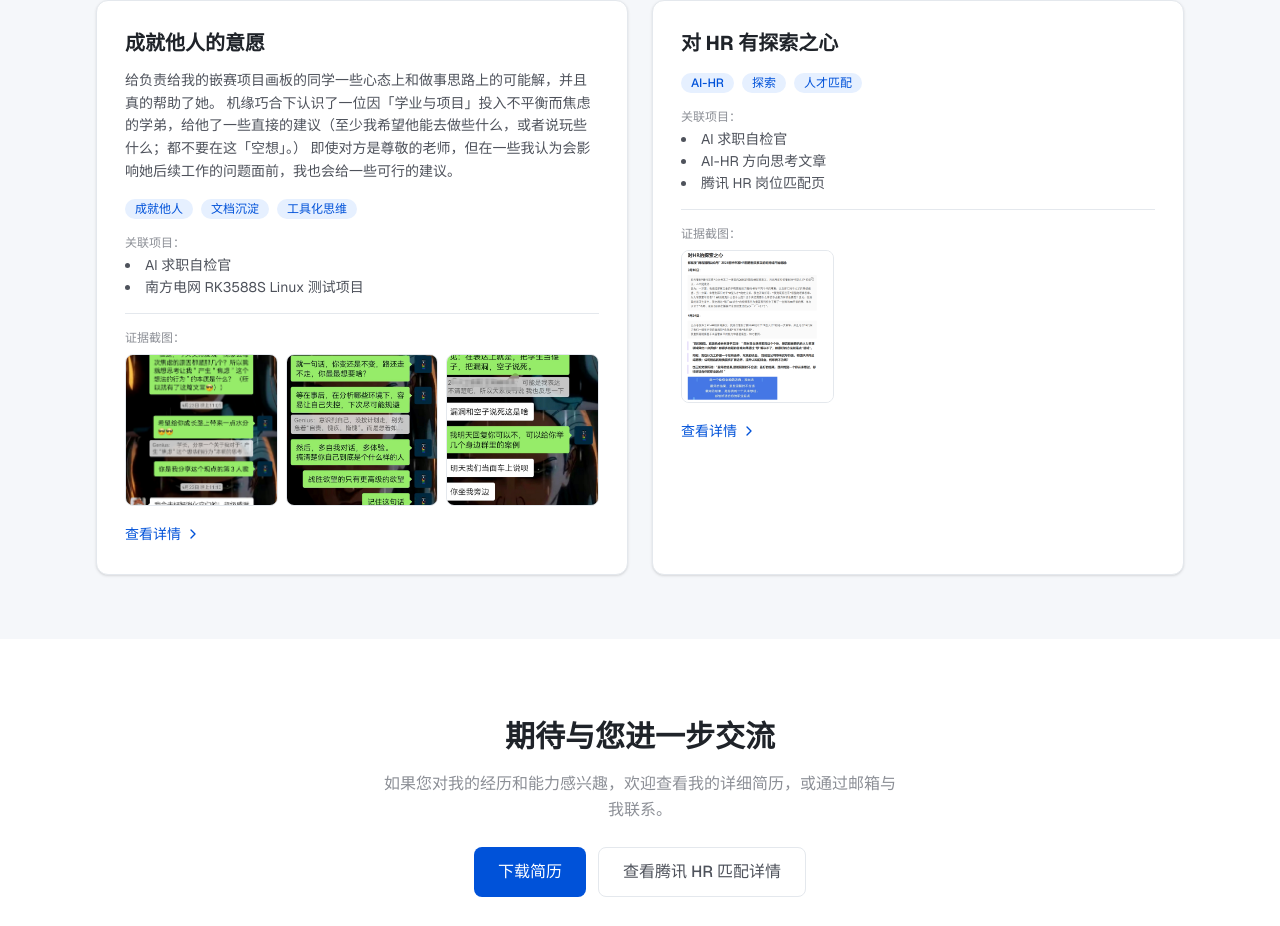
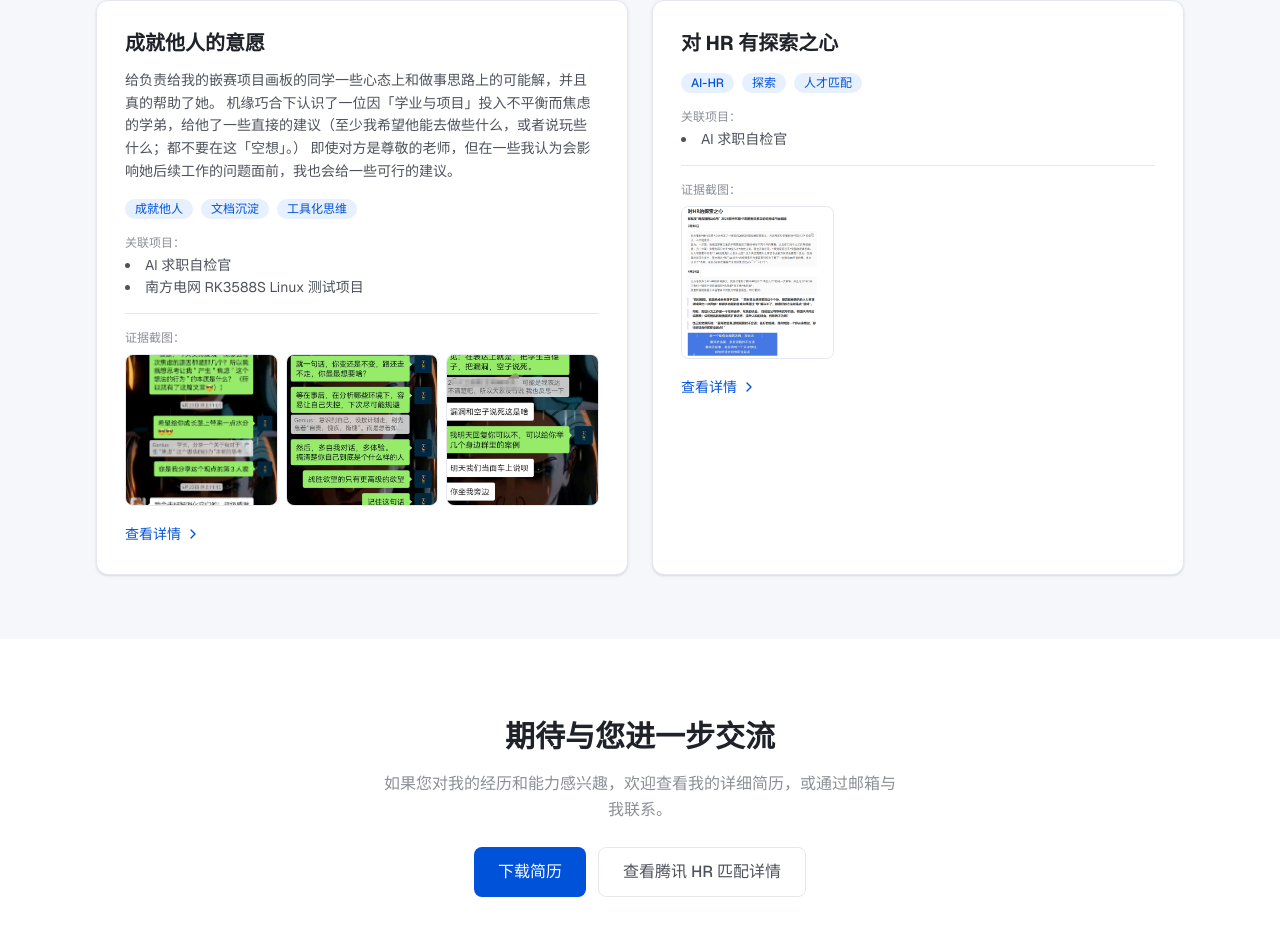
Before and after one commit to guise-zxy/zxy_site_Wb_version, a Next.js app: page / in a window 1280 px wide. Shown: the part 1717-2643 px from the top of the page. Built offline with nearby package versions, Linux system fonts and the light colour scheme.

Commit message:
update: HR探索卡片关联项目只留AI求职自检官

```diff
--- a/src/data/abilities.ts
+++ b/src/data/abilities.ts
@@ -100,8 +100,6 @@ export const abilities: Ability[] = [
     experience: "",
     relatedProjects: [
       "AI 求职自检官",
-      "AI-HR 方向思考文章",
-      "腾讯 HR 岗位匹配页",
     ],
     tags: ["AI-HR", "探索", "人才匹配"],
     href: "/tencent-hr",
```
